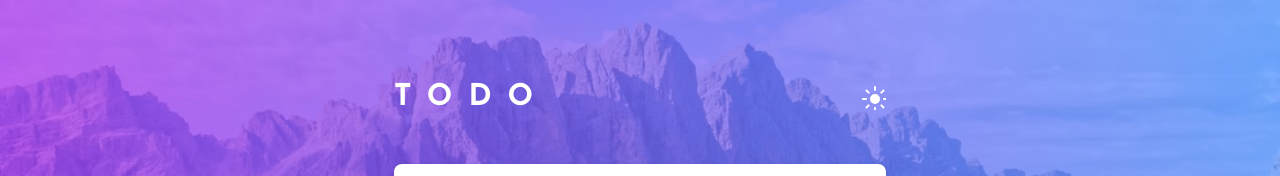
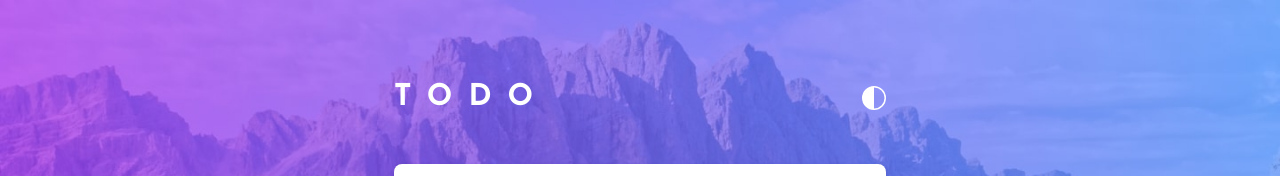
Before and after one commit to Imran-S-heikh/simple-todo, a Next.js app: page / in a window 1280 px wide. Shown: the top 176 px of the page. Built offline with nearby package versions, Linux system fonts and the light colour scheme.

Commit message:
feat: Option For Auto/System  Theme

```diff
--- a/next.config.mjs
+++ b/next.config.mjs
@@ -2,7 +2,7 @@ import pwa from "@ducanh2912/next-pwa";
 
 const withPWA = pwa({
   dest: "public",
-  disable: false
+  disable: process.env.NODE_ENV === "development",
 });
 
 /** @type {import('next').NextConfig} */
--- a/src/app/components/ThemeSwitch.tsx
+++ b/src/app/components/ThemeSwitch.tsx
@@ -1,5 +1,6 @@
 "use client";
 
+import IconCircleHalf from "@/assets/icons/IconCircleHalf";
 import IconMoon from "@/assets/icons/IconMoon";
 import IconSun from "@/assets/icons/IconSun";
 import Hide from "@/components/Hide";
@@ -8,20 +9,27 @@ import { useTheme } from "next-themes";
 import React from "react";
 
 function ThemeSwitch() {
-  const { resolvedTheme: theme, setTheme } = useTheme();
+  const { setTheme, theme } = useTheme();
   const isDark = theme === "dark";
+  const isLight = theme === "light";
   const isMounted = useIsMounted();
 
   function toggleTheme() {
-    setTheme(isDark ? "light" : "dark");
+    setTheme(isDark ? "light" : isLight ? "system" : "dark");
   }
 
   if (!isMounted) return null;
 
   return (
     <button onClick={toggleTheme} className="active:opacity-50 group">
-      <Hide open={theme === "dark"} fallback={<IconSun />}>
+      <Hide open={theme === "dark"}>
         <IconMoon className="" />
+      </Hide>
+      <Hide open={theme === "light"}>
+        <IconSun />
+      </Hide>
+      <Hide open={theme === "system"}>
+        <IconCircleHalf className="fill-white h-6 w-6" />
       </Hide>
     </button>
   );
--- /dev/null
+++ b/src/assets/icons/IconCircleHalf.tsx
@@ -0,0 +1,17 @@
+import { cn } from "@/lib/utils";
+
+function IconCircleHalf({ className }: { className?: string }) {
+  return (
+    <svg
+      width="16"
+      height="16"
+      fill="currentColor"
+      viewBox="0 0 16 16"
+      className={cn(className)}
+    >
+      <path d="M8 15A7 7 0 1 0 8 1zm0 1A8 8 0 1 1 8 0a8 8 0 0 1 0 16" />
+    </svg>
+  );
+}
+
+export default IconCircleHalf;
```
